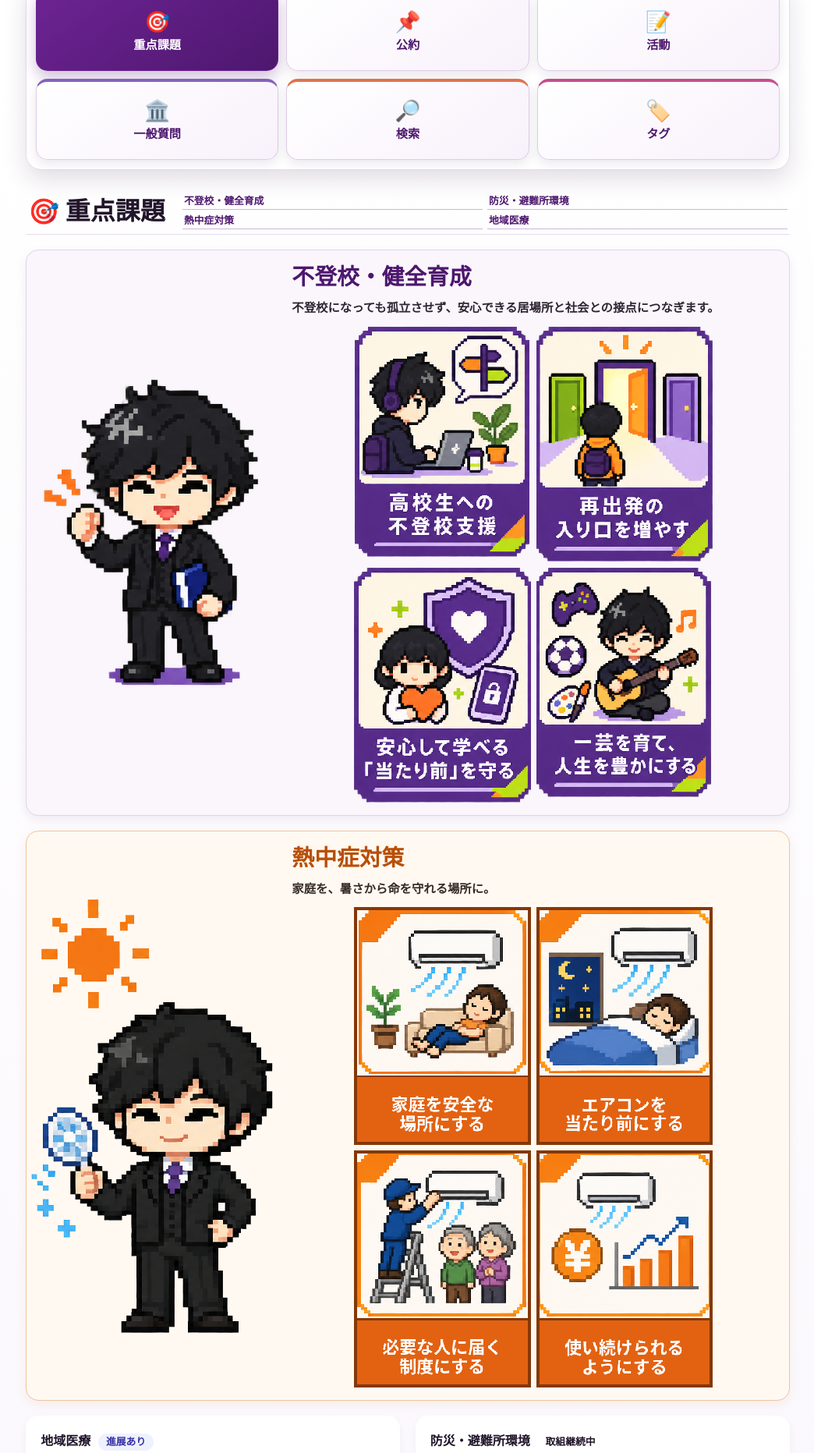
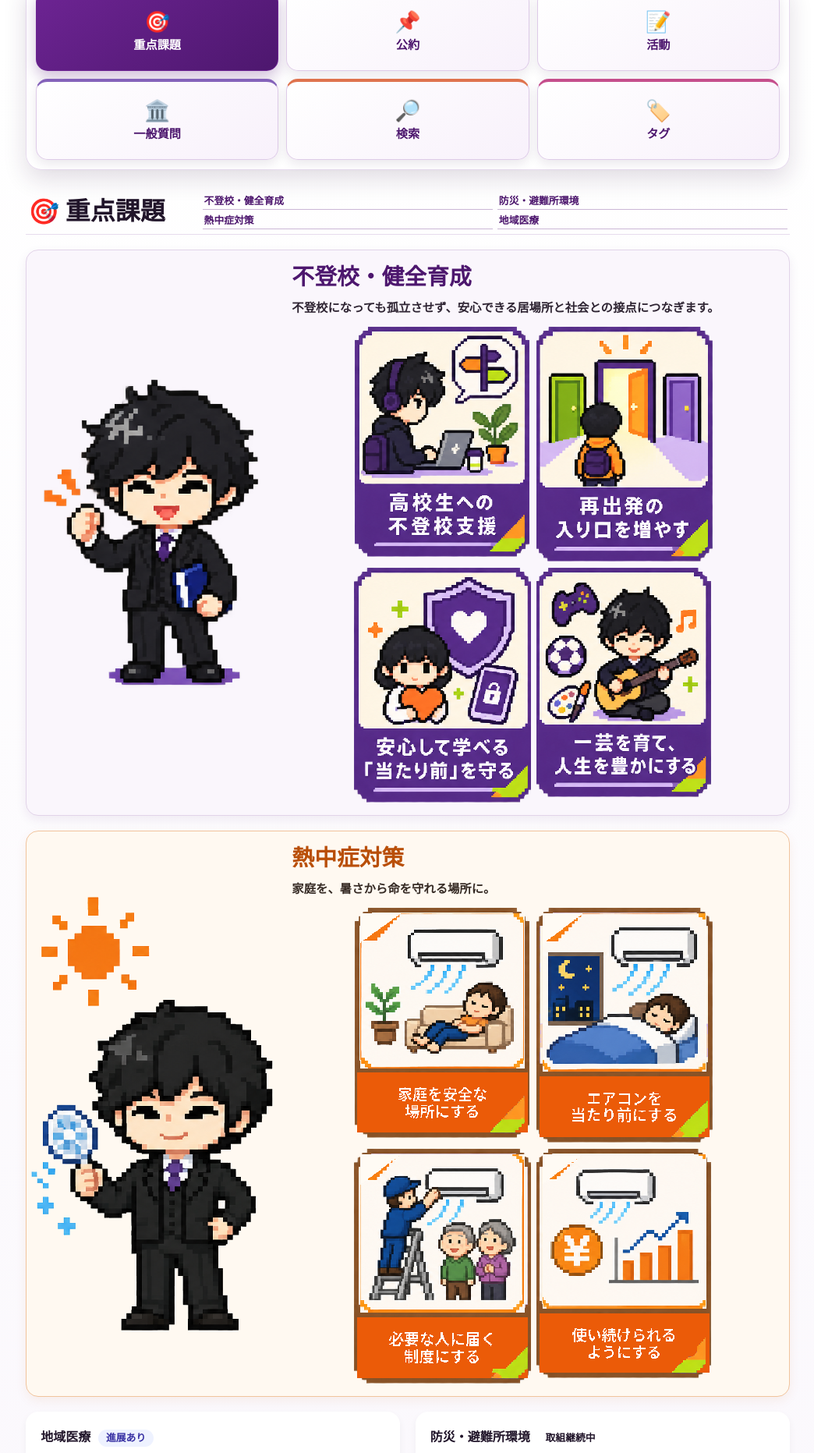
Before and after one commit to sakioryousuke-eng/activity-site, a Jekyll site: the page built from pages/priorities.html, in a window 1280 px wide. Shown: the part 302-2165 px from the top of the page at 78% size, without its empty margins (117-1161 px from the left). Built offline with Jekyll 4.4.1, drawn with Linux system fonts in a browser that asks for light colours.

Commit message:
熱中症サブカード形式とインデックス配置を統一

```diff
--- a/pages/priorities.html
+++ b/pages/priorities.html
@@ -48,10 +48,10 @@ title: 重点課題
       <h2>熱中症対策</h2>
       <p class="priority-card--heatstroke__message">家庭を、暑さから命を守れる場所に。</p>
       <ul class="priority-card--heatstroke__panels" aria-label="4つのサブテーマ">
-        <li><img src="{{ '/assets/images/priorities/heatstroke-home_safe.png' | relative_url }}" alt="家庭を安全な場所にする"></li>
-        <li><img src="{{ '/assets/images/priorities/heatstroke-ac_normal.png' | relative_url }}" alt="エアコンを当たり前にする"></li>
-        <li><img src="{{ '/assets/images/priorities/heatstroke-support_reaches.png' | relative_url }}" alt="必要な人に届く制度にする"></li>
-        <li><img src="{{ '/assets/images/priorities/heatstroke-keep_using.png' | relative_url }}" alt="使い続けられるようにする"></li>
+        <li><img src="{{ '/assets/images/priorities/heatstroke-home_safe-series.png' | relative_url }}" alt="家庭を安全な場所にする"></li>
+        <li><img src="{{ '/assets/images/priorities/heatstroke-ac_normal-series.png' | relative_url }}" alt="エアコンを当たり前にする"></li>
+        <li><img src="{{ '/assets/images/priorities/heatstroke-support_reaches-series.png' | relative_url }}" alt="必要な人に届く制度にする"></li>
+        <li><img src="{{ '/assets/images/priorities/heatstroke-keep_using-series.png' | relative_url }}" alt="使い続けられるようにする"></li>
       </ul>
     </div>
   </a>
@@ -76,9 +76,9 @@ title: 重点課題
 <p style="margin:1.5rem 0 0;"><a href="{{ '/' | relative_url }}">← プロフィールに戻る</a></p>
 
 <style>
-.priority-heading-band{display:grid;grid-template-columns:max-content minmax(0,1fr);align-items:center;gap:clamp(.65rem,3vw,1.4rem);margin:0 0 1.2rem;padding:.3rem .2rem .4rem;border-bottom:1px solid #e7dced}
+.priority-heading-band{display:grid;grid-template-columns:max-content minmax(0,1fr);align-items:center;gap:clamp(1rem,5vw,3rem);margin:0 0 1.2rem;padding:.3rem .2rem .4rem;border-bottom:1px solid #e7dced}
 .priority-heading-band h1{margin:0;white-space:nowrap;font-size:clamp(1.28rem,4.8vw,2rem);line-height:1.15}
-.priority-index{display:grid;grid-template-columns:repeat(2,minmax(0,1fr));gap:.3rem .4rem;margin:0}
+.priority-index{display:grid;grid-template-columns:repeat(2,minmax(0,1fr));gap:.3rem .4rem;justify-self:end;width:min(100%,760px);margin:0 0 0 auto}
 .priority-index a{display:block;min-width:0;padding:.15rem .12rem .12rem;border-bottom:1px solid #cbb7d6;color:#4d176e;font-size:clamp(.68rem,1.65vw,.8rem);font-weight:700;line-height:1.15;text-decoration:none;white-space:nowrap;transition:border-color .15s,color .15s}
 .priority-index a:hover,.priority-index a:focus-visible{border-color:#7c3b9c;color:#7c3b9c}
 .priority-grid{display:grid;gap:1.2rem;grid-template-columns:1fr}
@@ -113,7 +113,7 @@ title: 重点課題
 .priority-card--heatstroke__panels li{min-width:0;line-height:0}
 .priority-card--heatstroke__panels img{display:block;width:100%;height:auto;image-rendering:pixelated}
 @media(max-width:430px){
-  .priority-heading-band{grid-template-columns:max-content minmax(0,1fr);gap:.45rem;margin-bottom:1rem;padding:.25rem 0 .32rem}
+  .priority-heading-band{grid-template-columns:max-content minmax(0,1fr);gap:.8rem;margin-bottom:1rem;padding:.25rem 0 .32rem}
   .priority-heading-band h1{font-size:1.18rem;letter-spacing:-.05em}
   .priority-index{gap:.24rem}
   .priority-index a{padding:.12rem .08rem .1rem;font-size:.59rem;letter-spacing:-.055em}
```
Also changed, not shown: assets/images/priorities/heatstroke-ac_normal-series.png (added), assets/images/priorities/heatstroke-home_safe-series.png (added), assets/images/priorities/heatstroke-keep_using-series.png (added), assets/images/priorities/heatstroke-support_reaches-series.png (added).
